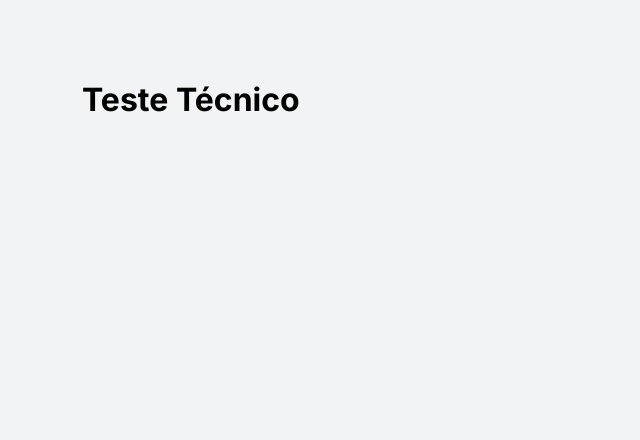
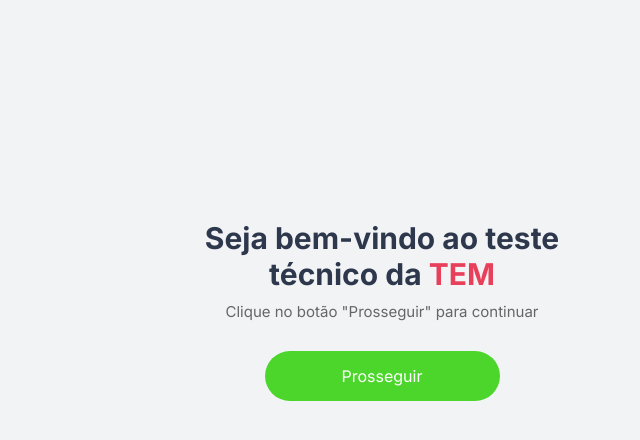
Before and after one commit to tem-saude/desafio-tem, a React (Create React App) app in the folder frontend/: page / in a window 1280 px wide. Shown: the top 440 px of the page, without its empty margins (258-898 px from the left). Built offline with nearby package versions, Linux system fonts and the light colour scheme.

Commit message:
chore: add polished

```diff
--- a/frontend/package.json
+++ b/frontend/package.json
@@ -10,6 +10,7 @@
     "@types/node": "^12.0.0",
     "@types/react": "^17.0.0",
     "@types/react-dom": "^17.0.0",
+    "polished": "^4.1.1",
     "react": "^17.0.2",
     "react-dom": "^17.0.2",
     "react-router-dom": "^5.2.0",
--- a/frontend/src/pages/Welcome/index.tsx
+++ b/frontend/src/pages/Welcome/index.tsx
@@ -1,10 +1,13 @@
 import React from 'react';
-import { Container } from './styles';
+import {Link} from 'react-router-dom'
+import { Container, Title } from './styles';
 
 const Welcome:React.FC  = () =>{
   return(
     <Container>
-      <h1> Teste Técnico</h1>
+      <h1> Seja bem-vindo ao teste técnico da <Title>TEM</Title> </h1>
+      <span> Clique no botão "Prosseguir" para continuar </span>
+      <Link to="/"> Prosseguir</Link>
     </Container>
   )
 }
--- a/frontend/src/pages/Welcome/styles.ts
+++ b/frontend/src/pages/Welcome/styles.ts
@@ -1,9 +1,56 @@
 import styled from 'styled-components'
+import * as colors from '../../config/colors'
 
 export const Container = styled.div`
  width: 100%;
  max-width:600px;
- margin:80px auto;
+ margin:200px auto;
+ padding: 20px;
+ border-radius:20px;
+ display:flex;
+ flex-direction:column;
+ align-items:center;
+ justify-content:center;
+ text-align:center;
+
+ h1{
+   font-size: 30px;
+   width: 100%;
+   max-width: 400px;
+   margin: 0 auto;
+   text-align:center;
+   color: ${colors.title}
+ }
+
+ span{
+   margin: 10px 0;
+   color:${colors.text};
+   font-size: 15px;
+ }
 
 
+ a{
+   width: 235px;
+   height: 50px;
+   margin-top: 20px;
+   text-align:center;
+   background:${colors.green};
+   color:${colors.white};
+   display:flex;
+   justify-content:center;
+   align-items:center;
+   border-radius:30px;
+
+ }
+
 `
+
+
+export const Title = styled.strong`
+ color:${colors.red};
+ cursor: pointer;
+
+ &:hover{
+  border-bottom: 1px solid ${colors.red}
+ }
+`
```
Also changed, not shown: frontend/.eslintrc.json, 1 other file (tests, documents, lock files or other folders).
